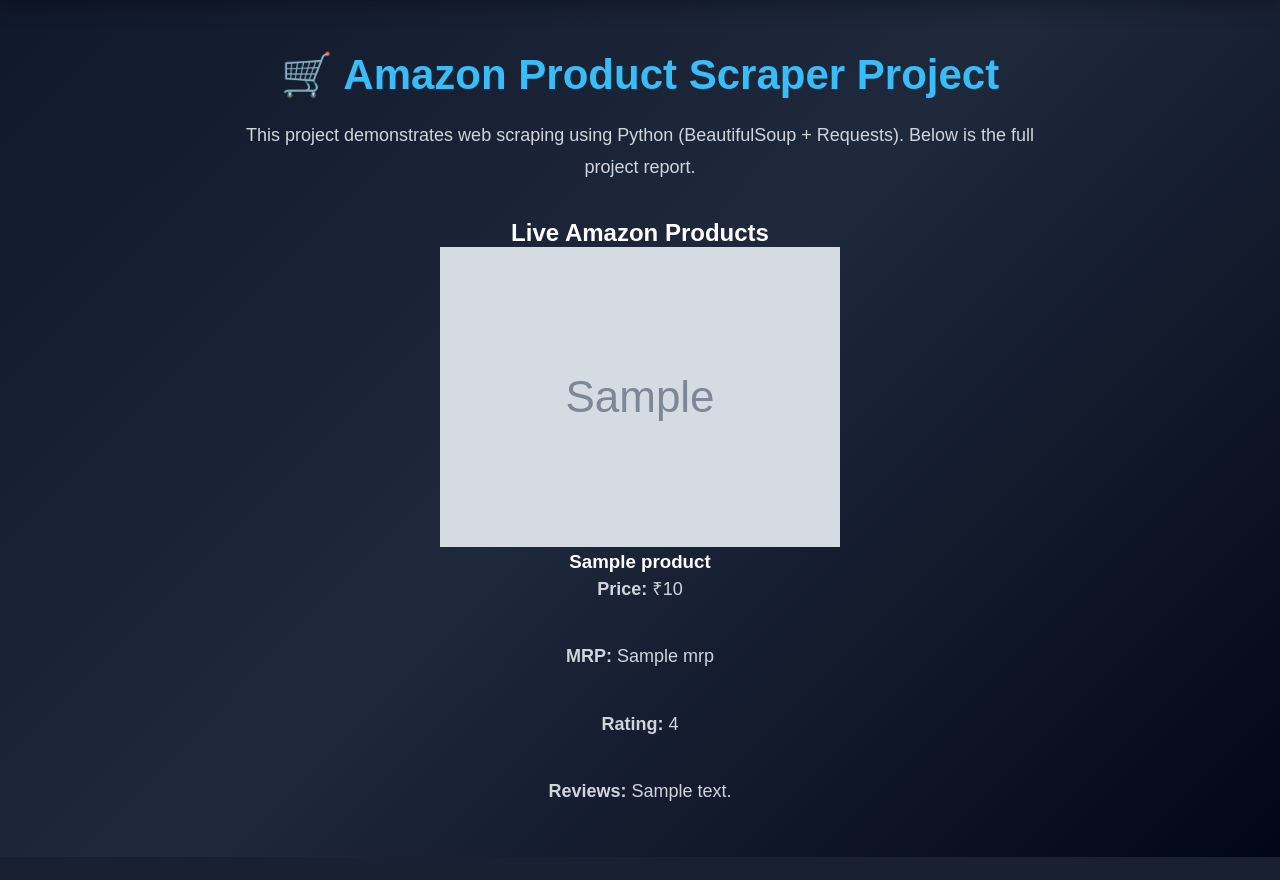
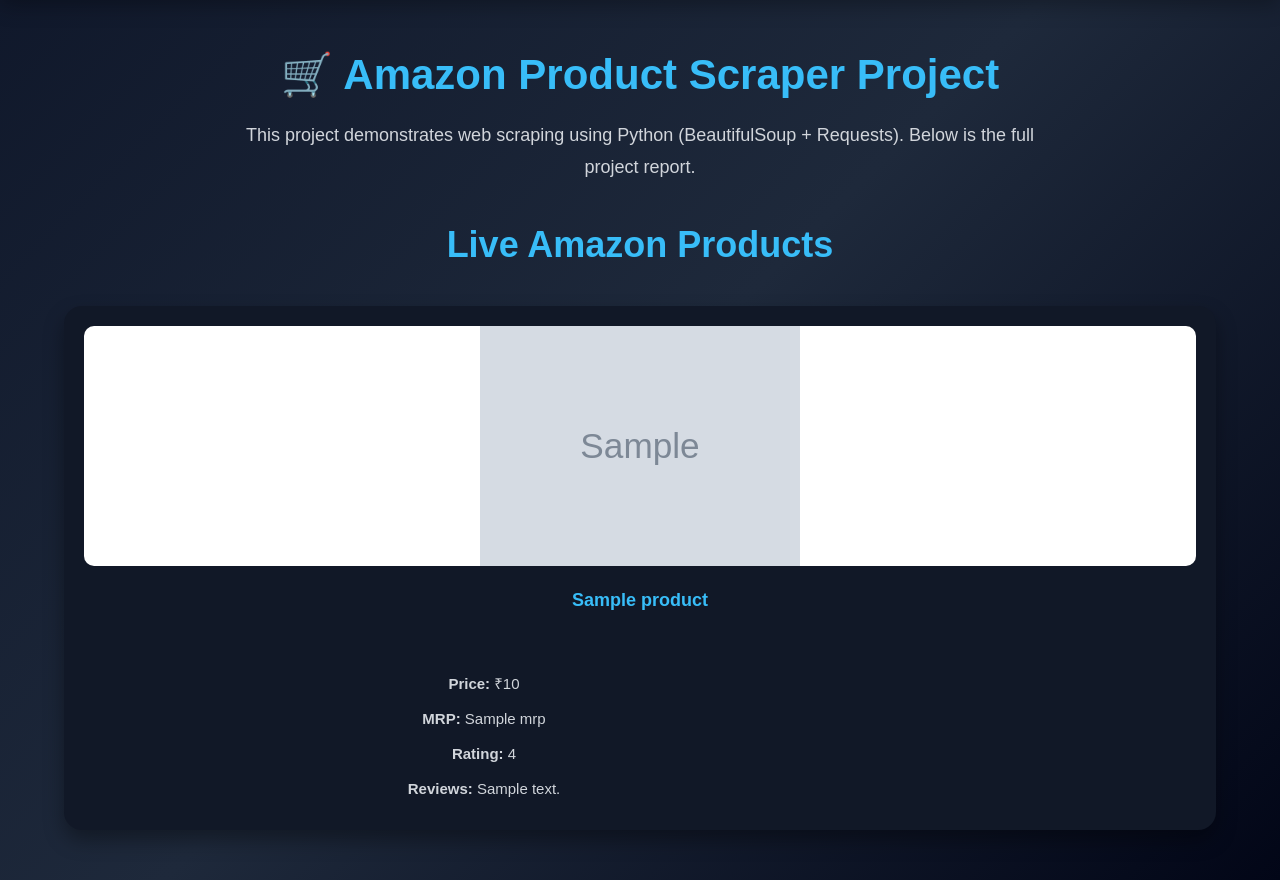
Before and after one commit to Harpreet-kaur19/Flask2, a Flask app: template templates/amazon_scraper.html in a window 1280 px wide. Shown: the part 74-954 px from the top of the page. Before the commit the page ends 931 px from the top, so only its background shows below. Run offline with Flask 3, Linux system fonts and the light colour scheme; the template is opened without the code that fills it: most values are stand-ins (such as "Sample title", 1, 10 or a date in 2020); grey boxes marked "Sample" are stand-in pictures.

Commit message:
Refactor and expand CSS for Amazon scraper page

```diff
--- a/static/css/amazon_scraper.css
+++ b/static/css/amazon_scraper.css
@@ -186,3 +186,86 @@ nav{
 .product-table tr:hover{
     background:#1f2937;
 }
+
+/*  */
+
+.section-title{
+    text-align:center;
+    margin:40px 0;
+    color:#38bdf8;
+    font-size:36px;
+}
+
+.products-grid{
+
+    display:grid;
+
+    grid-template-columns:repeat(auto-fit,minmax(280px,1fr));
+
+    gap:30px;
+
+    margin-top:40px;
+
+}
+
+.product-card{
+
+    background:#111827;
+
+    border-radius:18px;
+
+    padding:20px;
+
+    text-align:center;
+
+    transition:.3s;
+
+    box-shadow:0 10px 20px rgba(0,0,0,.35);
+
+}
+
+.product-card:hover{
+
+    transform:translateY(-8px);
+
+}
+
+.product-card img{
+
+    width:100%;
+
+    height:240px;
+
+    object-fit:contain;
+
+    background:white;
+
+    border-radius:10px;
+
+    margin-bottom:20px;
+
+}
+
+.product-card h3{
+
+    font-size:18px;
+
+    color:#38bdf8;
+
+    margin-bottom:15px;
+
+    height:65px;
+
+    overflow:hidden;
+
+}
+
+.product-card p{
+
+    margin:8px 0;
+
+    color:#d1d5db;
+
+    font-size:15px;
+
+}
```
